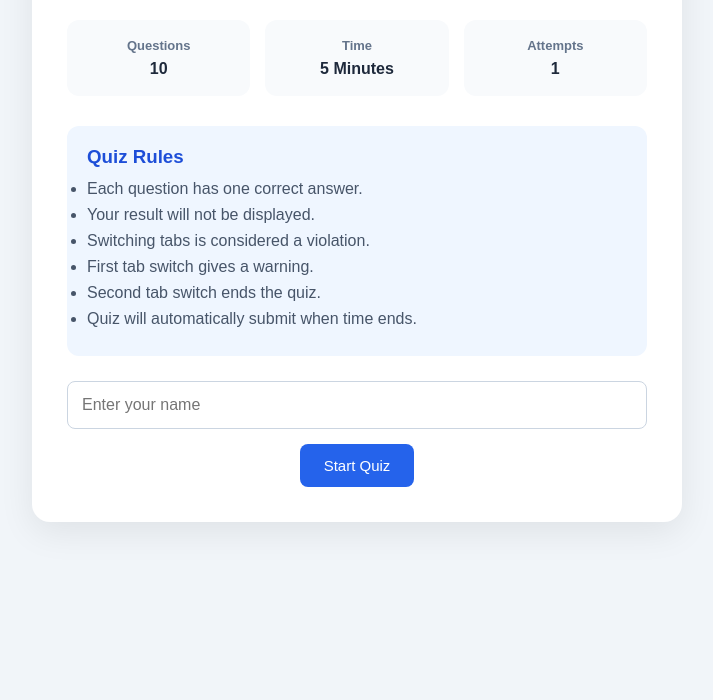
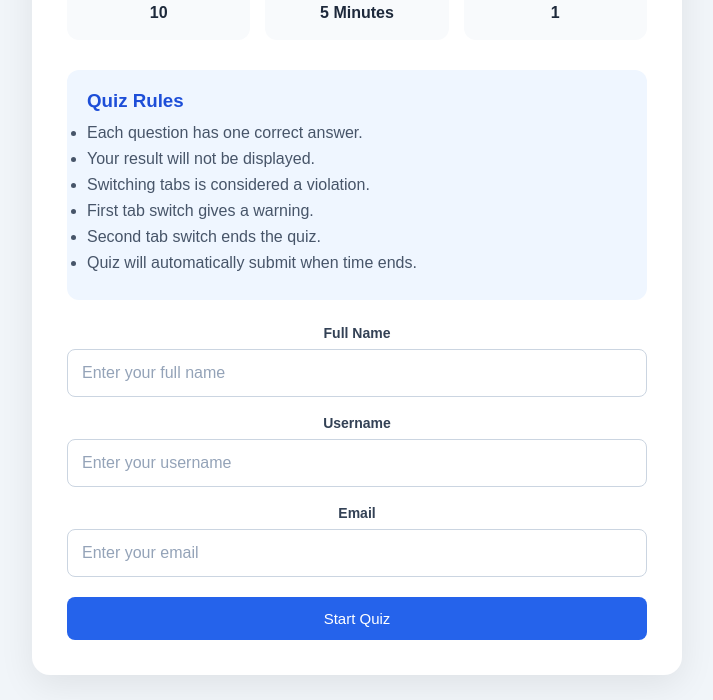
Before and after one commit to fatimatalat98/quiz-project, a plain HTML site: page index.html in a window 1280 px wide. Shown: the part 197-897 px from the top of the page, without its empty margins (283-996 px from the left). Before the commit the page ends 800 px from the top, so only its background shows below. Drawn offline with Linux system fonts and the light colour scheme; a script that the page names is missing.

Commit message:
feat: add student information form

```diff
--- a/index.html
+++ b/index.html
@@ -58,16 +58,70 @@
 
             </div>
 
+           <!-- Student Information -->
+
+<div class="student-form">
+
+    <div class="form-group">
+
+        <label for="studentName">
+            Full Name
+        </label>
+
         <input
             type="text"
             id="studentName"
-                placeholder="Enter your name"
-                autocomplete="off"
+            placeholder="Enter your full name"
+            autocomplete="name"
+            required
         >
 
-            <button id="startBtn" class="primary-btn">
+    </div>
+
+
+    <div class="form-group">
+
+        <label for="username">
+            Username
+        </label>
+
+        <input
+            type="text"
+            id="username"
+            placeholder="Enter your username"
+            autocomplete="username"
+            required
+        >
+
+    </div>
+
+
+    <div class="form-group">
+
+        <label for="studentEmail">
+            Email
+        </label>
+
+        <input
+            type="email"
+            id="studentEmail"
+            placeholder="Enter your email"
+            autocomplete="email"
+            required
+        >
+
+    </div>
+
+
+    <button
+        id="startBtn"
+        class="primary-btn"
+        type="button"
+    >
         Start Quiz
     </button>
+
+</div>
 
         </div>
 
--- a/style.css
+++ b/style.css
@@ -121,12 +121,31 @@ body {
     color: #475569;
 }
 
-
 /* =========================
-   INPUT
+   STUDENT INFORMATION FORM
 ========================= */
 
-#studentName {
+.student-form {
+    display: flex;
+    flex-direction: column;
+    gap: 18px;
+    margin-top: 25px;
+    width: 100%;
+}
+
+.form-group {
+    display: flex;
+    flex-direction: column;
+    gap: 8px;
+}
+
+.form-group label {
+    font-size: 14px;
+    font-weight: 600;
+    color: #334155;
+}
+
+.form-group input {
     width: 100%;
 
     padding: 14px;
@@ -137,13 +156,28 @@ body {
 
     font-size: 16px;
 
-    margin-bottom: 15px;
+    outline: none;
 
-    outline: none;
+    transition:
+        border-color 0.2s ease,
+        box-shadow 0.2s ease;
 }
 
-#studentName:focus {
+.form-group input:focus {
     border-color: #2563eb;
+
+    box-shadow:
+        0 0 0 3px rgba(37, 99, 235, 0.12);
+}
+
+.form-group input::placeholder {
+    color: #94a3b8;
+}
+
+.student-form .primary-btn {
+    width: 100%;
+
+    margin-top: 2px;
 }
 
 
```
Lines whose indentation alone changed are shown as unchanged.
